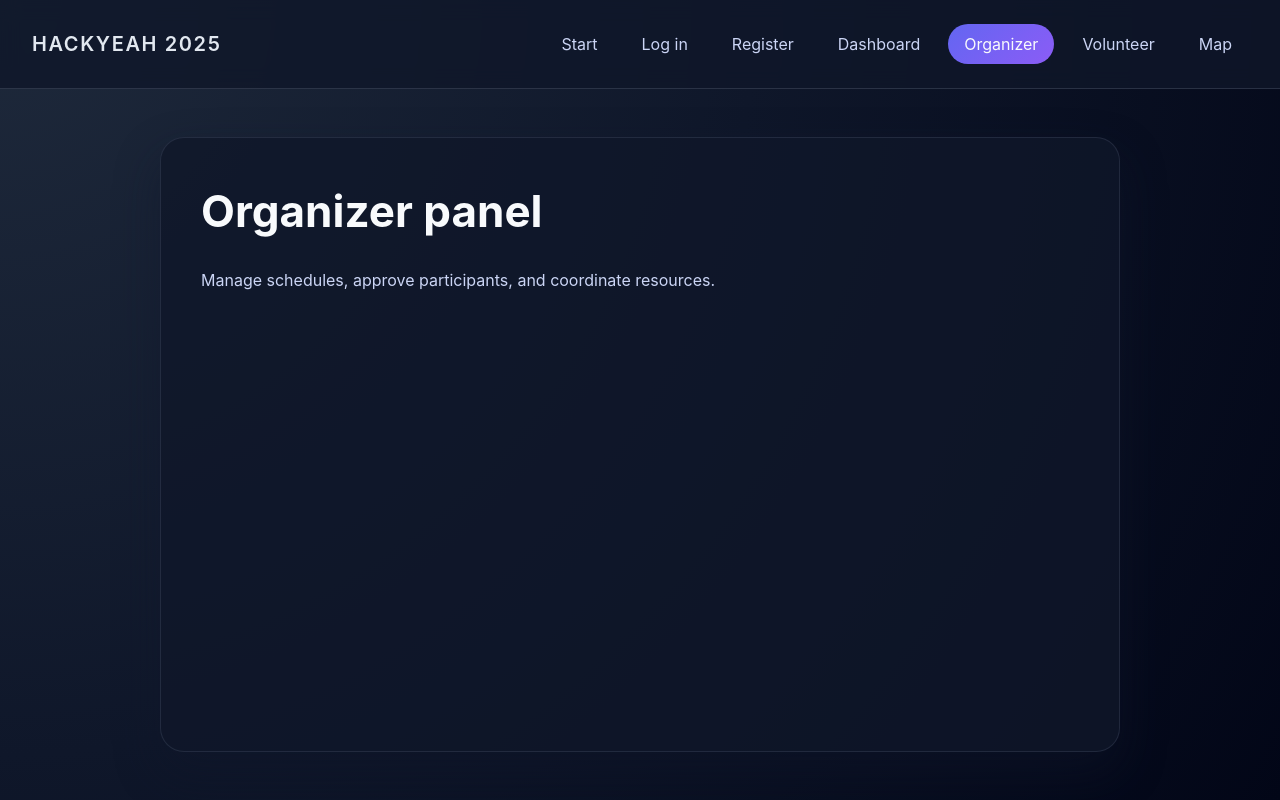
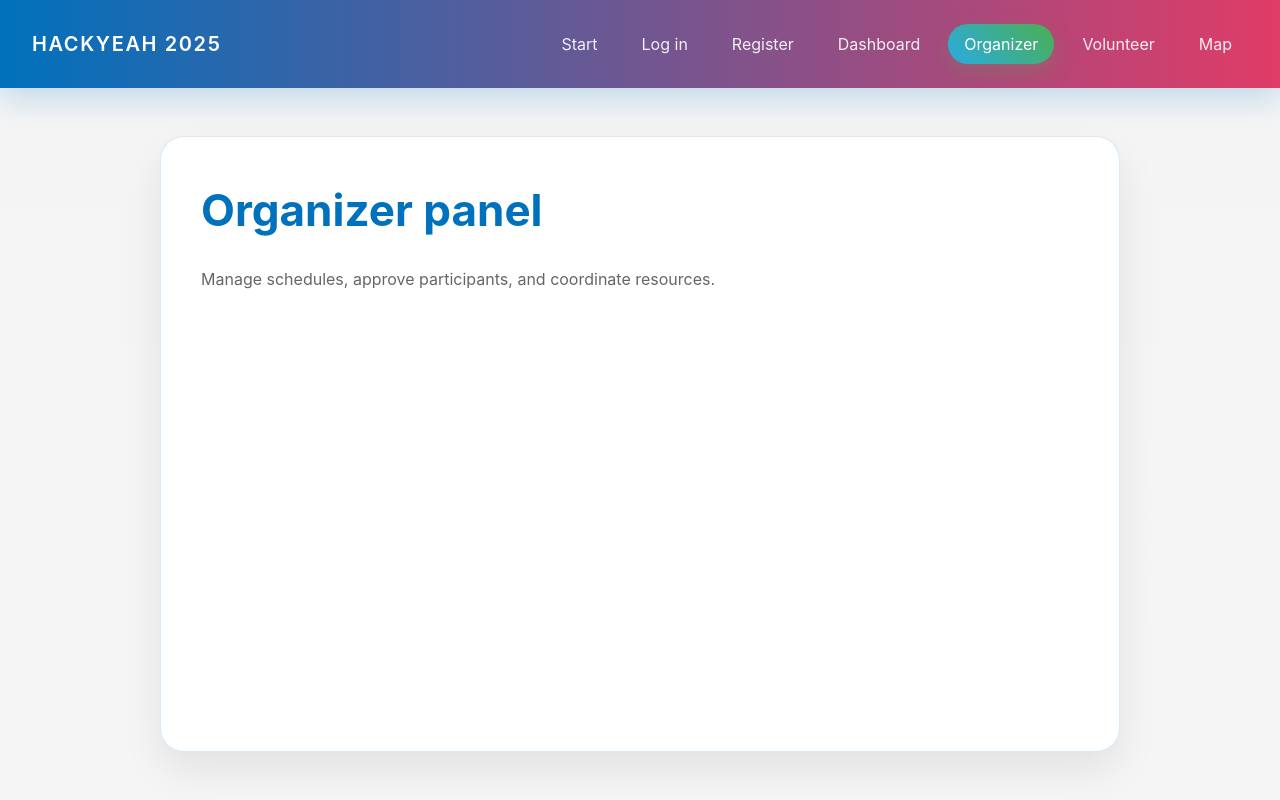
Before and after one commit to RedMed-Software/hack-yeah-2025, a React (Vite) app in the folder frontend/: page /organizer in a window 1280 px wide. Built offline with nearby package versions, Linux system fonts and the light colour scheme.

Commit message:
Apply brand palette and document design

```diff
--- a/frontend/src/main.scss
+++ b/frontend/src/main.scss
@@ -3,7 +3,18 @@
   font-family: 'Inter', system-ui, sans-serif;
   line-height: 1.5;
   font-weight: 400;
-  background-color: #0f172a;
+  background-color: #f5f5f5;
+  --color-primary: #0071bc;
+  --color-secondary: #e03c67;
+  --color-accent: #4caf50;
+  --color-highlight: #f4b400;
+  --color-light-blue: #29abe2;
+  --color-dark-gray: #333333;
+  --color-medium-gray: #666666;
+  --color-light-gray: #f5f5f5;
+  --color-white: #ffffff;
+  --gradient-hero: linear-gradient(90deg, #0071bc 0%, #e03c67 100%);
+  --gradient-highlight: linear-gradient(45deg, #29abe2 0%, #4caf50 100%);
 }
 
 * {
@@ -13,8 +24,8 @@
 body {
   margin: 0;
   min-height: 100vh;
-  background: radial-gradient(circle at top left, #1e293b, #0f172a 50%, #020617 100%);
-  color: #e2e8f0;
+  background: linear-gradient(180deg, rgba(244, 244, 244, 0.75), var(--color-light-gray));
+  color: var(--color-dark-gray);
 }
 
 .app {
@@ -30,9 +41,9 @@ body {
   justify-content: space-between;
   gap: 1rem;
   padding: 1.5rem 2rem;
-  background-color: rgba(15, 23, 42, 0.8);
-  backdrop-filter: blur(10px);
-  border-bottom: 1px solid rgba(148, 163, 184, 0.2);
+  background: var(--gradient-hero);
+  color: var(--color-white);
+  box-shadow: 0 12px 30px rgba(0, 113, 188, 0.2);
 }
 
 .brand {
@@ -40,6 +51,7 @@ body {
   font-weight: 600;
   letter-spacing: 0.08em;
   text-transform: uppercase;
+  color: var(--color-white);
 }
 
 .nav {
@@ -49,20 +61,22 @@ body {
 }
 
 .nav-link {
-  color: #cbd5f5;
+  color: rgba(255, 255, 255, 0.9);
   text-decoration: none;
   padding: 0.5rem 1rem;
   border-radius: 999px;
-  transition: background-color 0.2s ease, color 0.2s ease;
+  transition: background 0.2s ease, color 0.2s ease, box-shadow 0.2s ease;
 }
 
 .nav-link:hover {
-  background-color: rgba(99, 102, 241, 0.12);
+  background-color: rgba(255, 255, 255, 0.2);
+  box-shadow: 0 6px 16px rgba(0, 113, 188, 0.25);
 }
 
 .nav-link.active {
-  background: linear-gradient(135deg, #6366f1, #8b5cf6);
-  color: #f8fafc;
+  background: var(--gradient-highlight);
+  color: var(--color-white);
+  box-shadow: 0 8px 20px rgba(76, 175, 80, 0.25);
 }
 
 .content {
@@ -74,26 +88,26 @@ body {
 
 .page {
   width: min(960px, 100%);
-  background: rgba(15, 23, 42, 0.8);
-  border: 1px solid rgba(148, 163, 184, 0.15);
+  background: var(--color-white);
+  border: 1px solid rgba(0, 113, 188, 0.15);
   border-radius: 1.5rem;
   padding: 2.5rem;
   display: flex;
   flex-direction: column;
   gap: 1.5rem;
-  box-shadow: 0 20px 45px rgba(15, 23, 42, 0.45);
+  box-shadow: 0 18px 40px rgba(0, 0, 0, 0.08);
 }
 
 h1 {
   margin: 0;
   font-size: clamp(2rem, 4vw, 2.75rem);
-  color: #f8fafc;
+  color: var(--color-primary);
 }
 
 p {
   margin: 0;
   font-size: 1rem;
-  color: #cbd5f5;
+  color: var(--color-medium-gray);
 }
 
 .form {
@@ -106,31 +120,34 @@ p {
   display: flex;
   flex-direction: column;
   gap: 0.5rem;
-  color: #e2e8f0;
+  color: var(--color-dark-gray);
   font-weight: 500;
 }
 
 .form input {
-  background: rgba(15, 23, 42, 0.6);
-  border: 1px solid rgba(99, 102, 241, 0.35);
+  background: var(--color-white);
+  border: 1px solid rgba(0, 113, 188, 0.25);
   border-radius: 0.75rem;
   padding: 0.85rem 1rem;
-  color: #f8fafc;
+  color: var(--color-dark-gray);
   font-size: 1rem;
+  box-shadow: inset 0 1px 3px rgba(0, 0, 0, 0.06);
+  transition: border-color 0.2s ease, box-shadow 0.2s ease;
 }
 
 .form input:focus {
-  outline: 2px solid rgba(99, 102, 241, 0.7);
-  outline-offset: 2px;
+  border-color: var(--color-primary);
+  box-shadow: 0 0 0 3px rgba(0, 113, 188, 0.2);
+  outline: none;
 }
 
 .form button {
   align-self: flex-start;
-  padding: 0.85rem 1.5rem;
+  padding: 0.85rem 1.75rem;
   border-radius: 0.75rem;
   border: none;
-  background: linear-gradient(135deg, #4f46e5, #7c3aed);
-  color: #f8fafc;
+  background: var(--gradient-hero);
+  color: var(--color-white);
   font-weight: 600;
   font-size: 1rem;
   cursor: pointer;
@@ -139,7 +156,7 @@ p {
 
 .form button:hover {
   transform: translateY(-1px);
-  box-shadow: 0 10px 20px rgba(79, 70, 229, 0.4);
+  box-shadow: 0 12px 24px rgba(224, 60, 103, 0.3);
 }
 
 .map-wrapper {
@@ -147,7 +164,8 @@ p {
   width: 100%;
   border-radius: 1.25rem;
   overflow: hidden;
-  border: 1px solid rgba(99, 102, 241, 0.35);
+  border: 2px solid rgba(76, 175, 80, 0.35);
+  box-shadow: 0 10px 24px rgba(41, 171, 226, 0.2);
 }
 
 .map {
```
Also changed, not shown: 1 other file (tests, documents, lock files or other folders).
